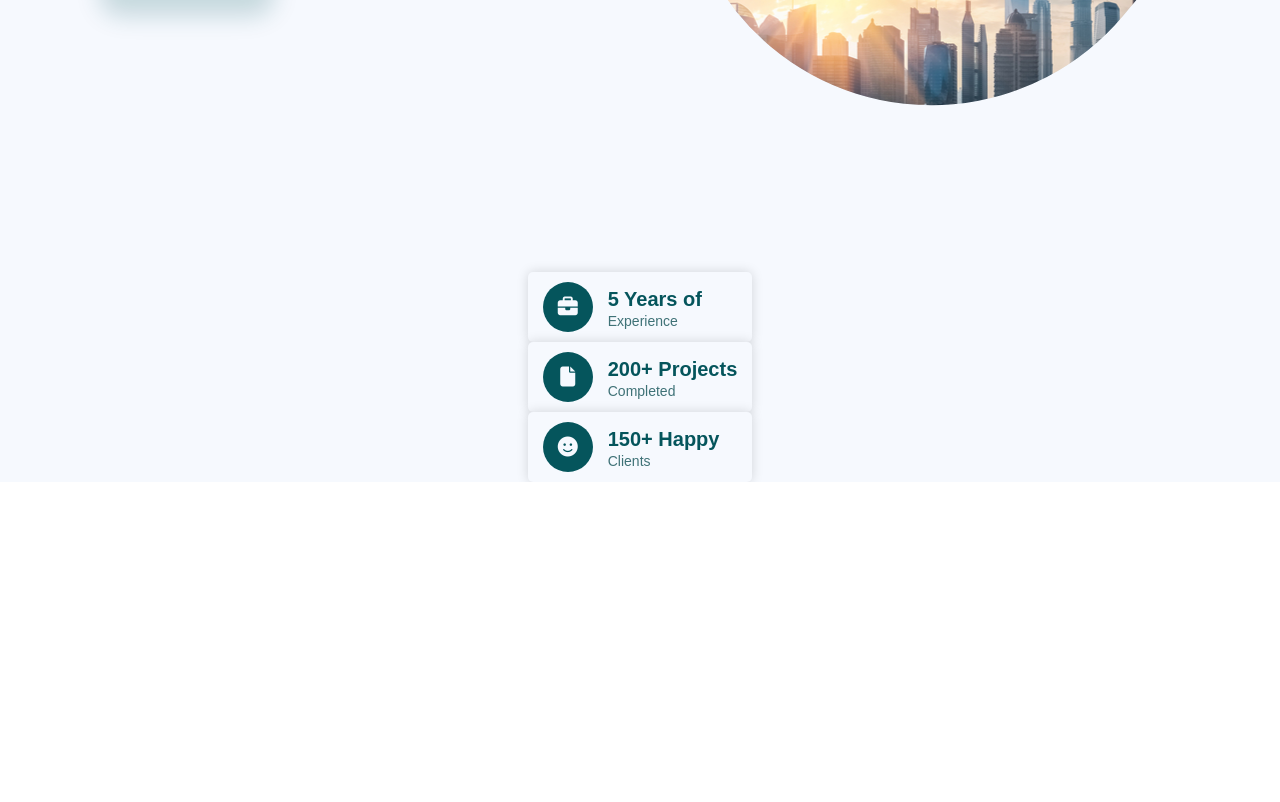
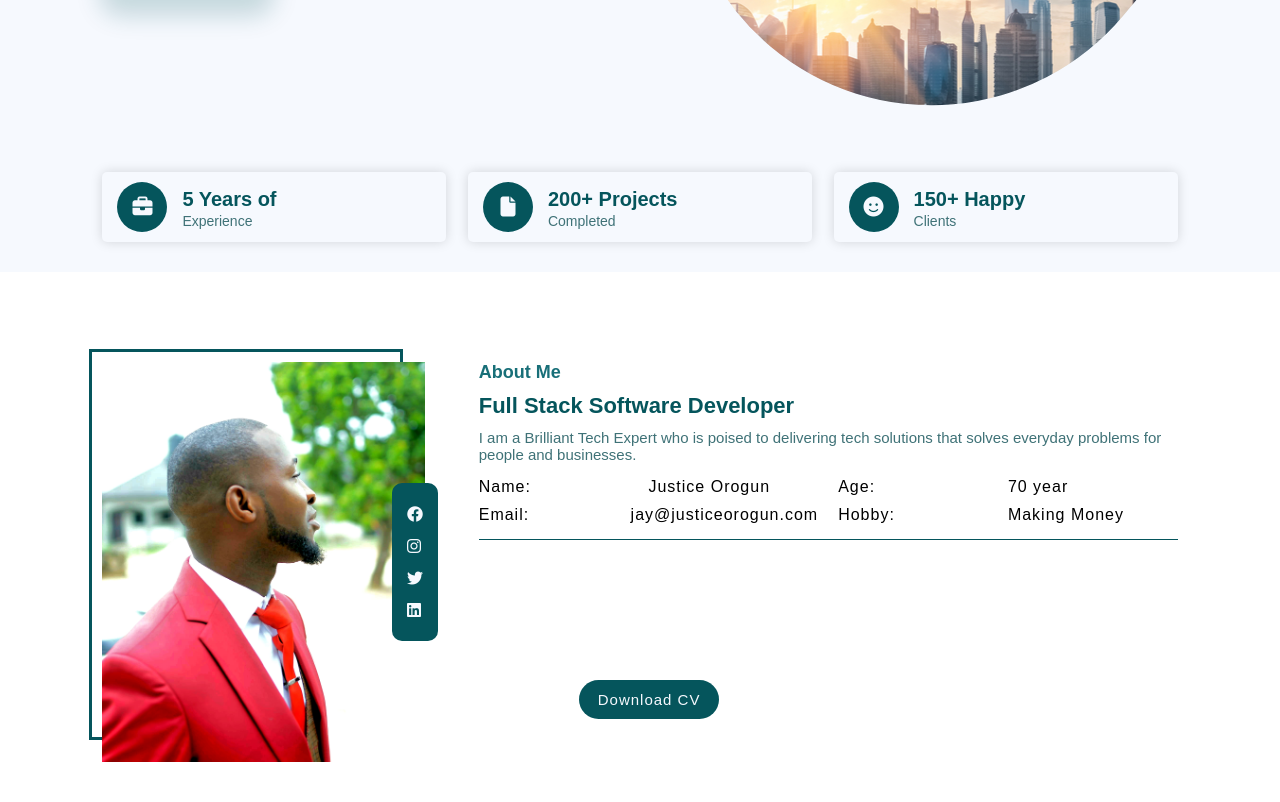
Before and after one commit to Justice-Orogun/newproject-forclass2, a plain HTML site: page index.html in a window 1280 px wide. Shown: the part 528-1330 px from the top of the page. Before the commit the page ends 1010 px from the top, so only its background shows below. Drawn offline with nearby package versions, Linux system fonts and the light colour scheme.

Commit message:
today we worked on the about section of our project

```diff
--- a/index.html
+++ b/index.html
@@ -58,9 +58,6 @@
                 </div>
             </div>
 
-
-
-
             <div class="career-container">
                 <div class="career-item">
                     <span class="icon"><i class="fa fa-briefcase" aria-hidden="true"></i></span>
@@ -88,6 +85,33 @@
             </div>
         </section>
 
+        <section class="about" id="about">
+
+            <div class="about-image">
+                <img src="images/about_me_pic2.jpg" alt="">
+                <div class="social-media">
+                    <i class="fa-brands fa-facebook" aria-hidden="true"></i>
+                    <i class="fa-brands fa-instagram" aria-hidden="true"></i>
+                    <i class="fa-brands fa-twitter" aria-hidden="true"></i>
+                    <i class="fa-brands fa-linkedin" aria-hidden="true"></i>
+                </div>
+            </div>
+
+            <div class="about-desc">
+                <h3>About Me</h3>
+                <h2>Full Stack Software Developer</h2>
+                <p>I am a Brilliant Tech Expert who is poised to delivering tech solutions that solves everyday problems for people and businesses.</p>
+
+                <div class="about-personal-info">
+                    <div><span>Name:</span><span>Justice Orogun</span></div>
+                    <div><span>Age:</span><span>70 year</span></div>
+                    <div><span>Email:</span><span>jay@justiceorogun.com</span></div>
+                    <div><span>Hobby:</span><span>Making Money</span></div>
+                </div>
+                <button class="btn download-btn">Download CV</button>
+            </div>
+        </section>
+
 
 
 
--- a/style.css
+++ b/style.css
@@ -17,7 +17,6 @@ html{
     --links-clr: #186f78;
     --text-clr: #3f7277;
     --secondary-heading: #277b6d;
-
 }
 
 button.btn{
@@ -105,6 +104,7 @@ margin: 0px auto;
     transition: 0.4s;
 }
 
+
 .home.active .navbar{
     top: 0;
     position: fixed;
@@ -157,7 +157,6 @@ margin: 0px auto;
 button.contact-btn{
     padding: 8px 15px;
     font-size: 15px;
-
 }
 
 .navbar .menu-btn{
@@ -196,7 +195,6 @@ button.contact-btn{
     font-size: 20px;
     color: var(--primary-clr);
     opacity: 0.9;
-
 }
 
 .hero .hero-text h1{
@@ -214,14 +212,12 @@ button.contact-btn{
     background-color: var(--primary-clr);
     left: 0;
     top: 110%;
-
 }
 
 .hero .hero-text h2{
     font-size: 20px;
     letter-spacing: 1px;
     color: var(--primary-clr);
-
 }
 
 .hero .hero-text p{
@@ -229,7 +225,6 @@ button.contact-btn{
     /* color: var(--links-clr); */
     margin: 15px 0px 35px;
     line-height: 1.2;
-
 }
 
 .hero .hero-text .hire-btn{
@@ -267,7 +262,7 @@ button.contact-btn{
 }
 
 
-.hero .career-container{
+.home .career-container{
     position: relative;
     width: 100%;
     height: auto;
@@ -300,13 +295,11 @@ button.contact-btn{
     justify-content: center;
     align-items: center;
     border-radius: 50%;
-
 }
 
 .career-container .career-item .icon i{
     font-size: 20px;
     color: var(--bg-clr-one);
-
 }
 
 .career-container .career-item .career-desc{
@@ -323,5 +316,109 @@ button.contact-btn{
 .career-container .career-item .career-desc p{
     font-size: 14px;
     color: var(--text-clr);
+}
 
+
+/* this is the about section */
+.about{
+    padding: 90px 8% 40px;
+    display: flex;
+    justify-content: space-between;
 }
+
+.about .about-image{
+    position: relative;
+    flex-basis: 30%;
+    height: 400px;
+    max-height: 450px;
+    background-color: var(--primary-light-clr);
+}
+
+.about .about-desc{
+    flex-basis: 65%;
+    margin-left: 3%;
+}
+
+.about .about-image::before{
+    position: absolute;
+    content: '';
+    width: calc(100% - 15px);
+    height: calc(100% - 15px);
+    outline: 3px solid var(--primary-clr);
+    top: -10px;
+    left: -10px;
+    z-index: 1;
+}
+
+.about .about-image img{
+    position: relative;
+    width: 100%;
+    min-width: 280px;
+    height: 100%;
+    object-fit: cover;
+    z-index: 2;
+}
+
+.about .about-image .social-media{
+    position: absolute;
+    top: 50%;
+    left: calc(100% - 10px);
+    z-index: 3;
+    background-color: var(--primary-clr);
+    transform: translate(-50%, -50%);
+    padding: 15px;
+    border-radius: 10px;
+}
+
+.about .about-image .social-media i{
+    color: var(--bg-clr-one);
+    margin: 8px 0px;
+    cursor: pointer;
+    transition: 0.4s;
+}
+
+.about .about-image .social-media i:hover{
+    transform: scale(1.5);
+}
+
+.about .about-desc h3{
+    font-size: 18px;
+    color: var(--links-clr);
+}
+
+.about .about-desc h2{
+    margin: 10px 0px;
+    font-size: 22px;
+    color: var(--primary-clr);
+}
+
+.about .about-desc p{
+    font-size: 15px;
+    color: var(--text-clr);
+}
+
+.about-desc .about-personal-info{
+    display: grid;
+    grid-template-columns: 1fr 1fr;
+    grid-gap: 10px 20px;
+    margin-top: 15px;
+    padding-bottom: 15px;
+    border-bottom: 1px solid var(--primary-clr);
+}
+
+.about-personal-info div{
+    display: grid;
+    grid-template-columns: 1fr 1fr;
+}
+
+.about-personal-info div span{
+    color: black;
+    letter-spacing: 1px;
+}
+
+
+.about-desc .download-btn{
+    margin-top: 140px;
+    border-radius: 25px;
+    margin-left: 100px;
+}
```
